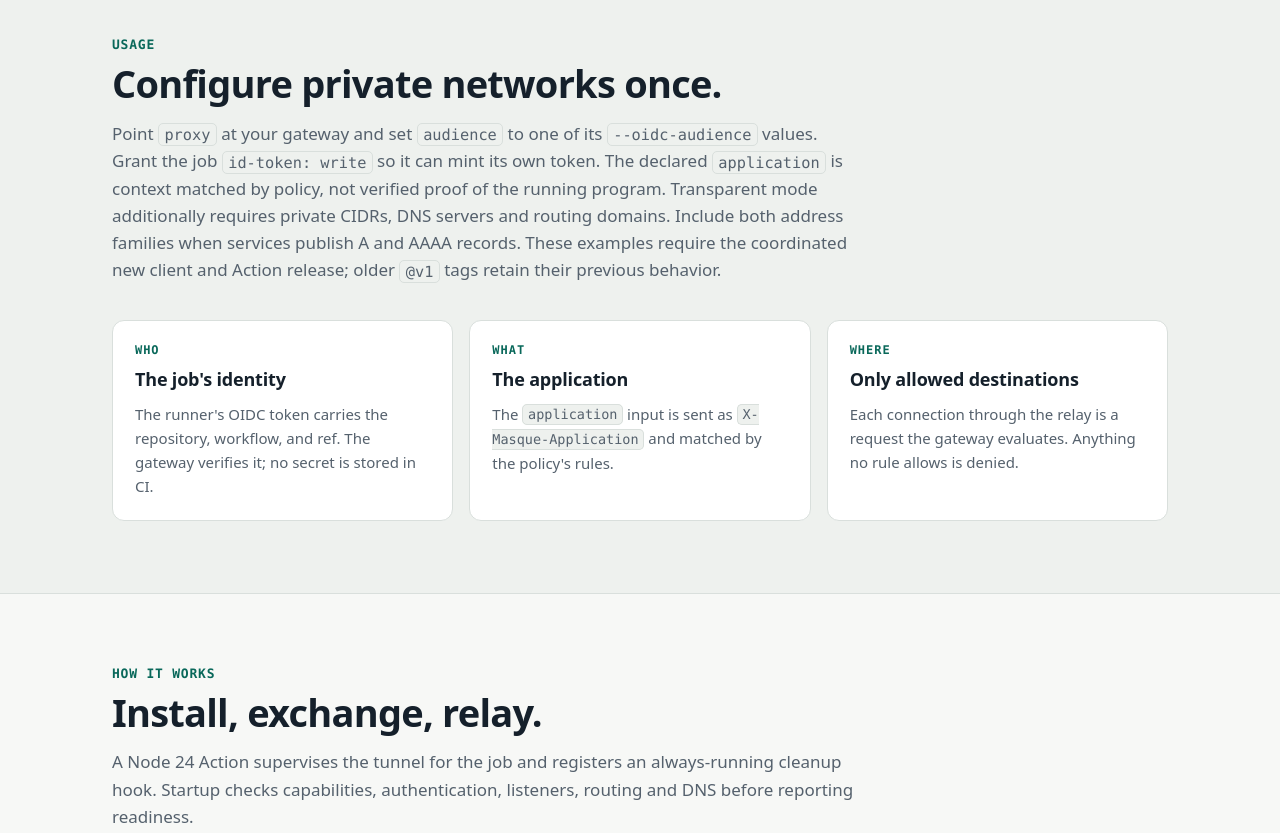
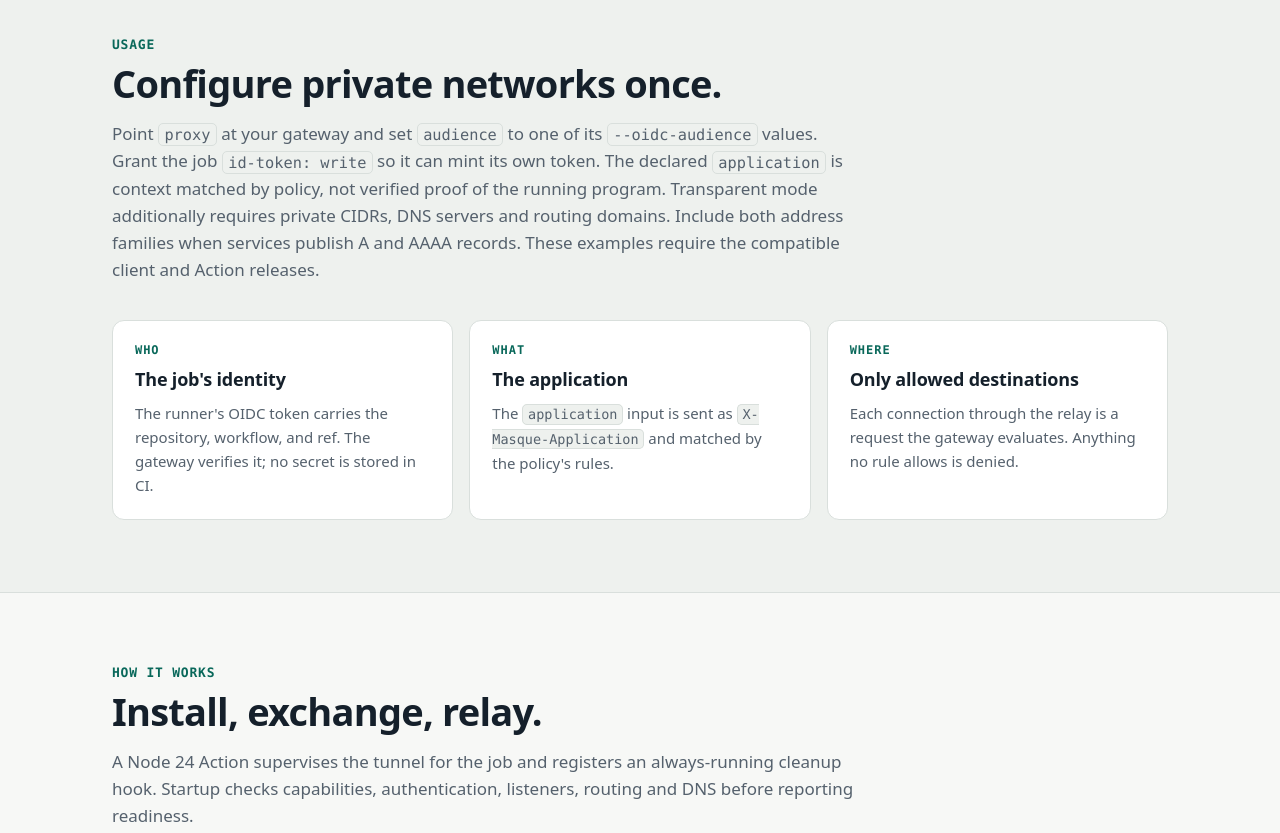
Before and after one commit to skimasque-dev/connect, a website: page site/index.html in a window 1280 px wide. Shown: the part 880-1713 px from the top of the page. Drawn offline with Linux system fonts and the light colour scheme.

Commit message:
docs: focus on current v2 setup

```diff
--- a/site/index.html
+++ b/site/index.html
@@ -248,7 +248,7 @@
         own token. The declared <code>application</code> is context matched by policy, not verified proof of the running program.
         Transparent mode additionally requires private CIDRs, DNS servers and routing domains. Include
         both address families when services publish A and AAAA records. These examples require the
-        coordinated new client and Action release; older <code>@v1</code> tags retain their previous behavior.
+        compatible client and Action releases.
       </p>
       <div class="grid g3">
         <div class="card"><span class="tag">WHO</span><h3>The job's identity</h3><p>The runner's OIDC token carries the repository, workflow, and ref. The gateway verifies it; no secret is stored in CI.</p></div>
```
Also changed, not shown: test/metadata.test.cjs (+1 -1 lines), README.md.
